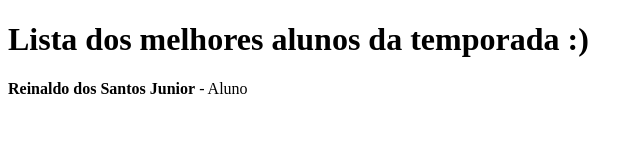
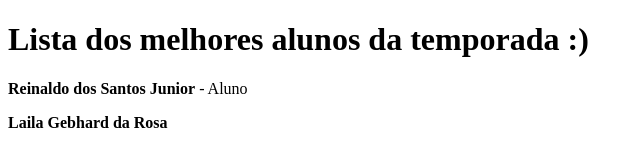
Before and after one commit to Reinaldo0/devs2bluForkAtividade, a plain HTML site: page index.html in a window 1280 px wide. Shown: the whole page, without its empty margins (0-643 px from the left). Drawn offline with Linux system fonts and the light colour scheme.

Commit message:
commit da laila

```diff
--- a/index.html
+++ b/index.html
@@ -10,6 +10,7 @@
 
     <h1>Lista dos melhores alunos da temporada :)</h1>
     <p><b>Reinaldo dos Santos Junior</b> - Aluno</p>
+    <p><b>Laila Gebhard da Rosa</b></p>
 
 </body>
 </html>
```
